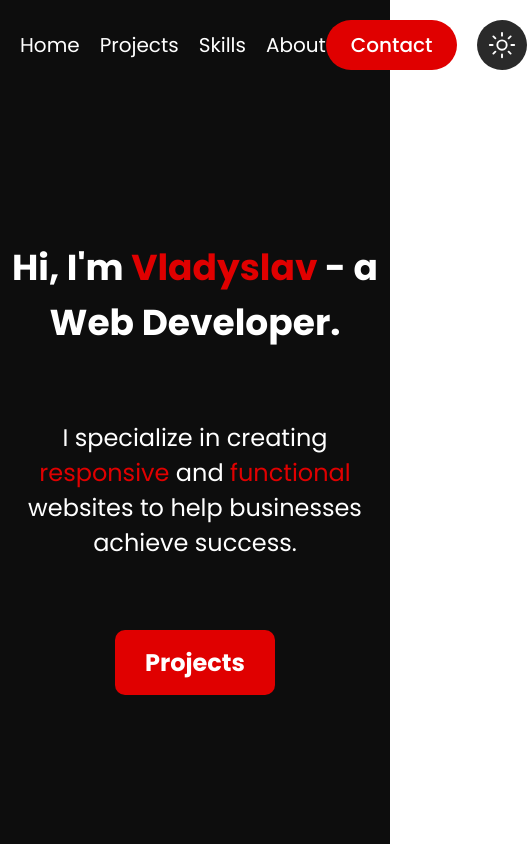
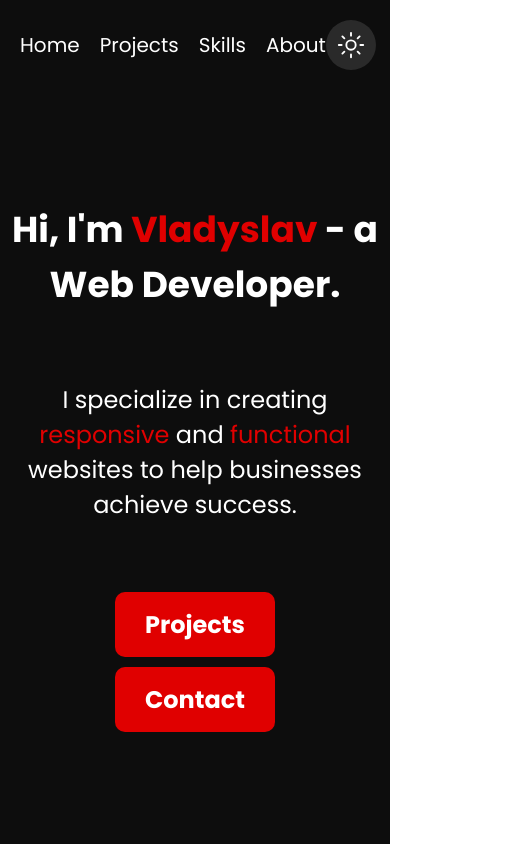
Before and after one commit to regmysss/regmysss.github.io, a React (Vite) app: page / in a window 390 px wide. Shown: the top 844 px of the page, 527 px wide, since content can reach past the window. Built offline with nearby package versions, Linux system fonts and the light colour scheme.

Commit message:
feat: Add contact button to Home component; update styles for button layout and responsiveness

```diff
--- a/src/components/Header.jsx
+++ b/src/components/Header.jsx
@@ -30,6 +30,7 @@ export const Header = ({ theme, setTheme }) => {
                         }
                     </button>
                 </div>
+
             </div>
         </header>
     )
--- a/src/components/Home.jsx
+++ b/src/components/Home.jsx
@@ -7,8 +7,9 @@ export const Home = () => {
                 <div className='home-content'>
                     <h1 className='home-title'>Hi, I&#39;m <span className='selection'>Vladyslav</span> - a Web Developer.</h1>
                     <p className='home-subtitle'>I specialize in creating <span className='selection'>responsive</span> and <span className='selection'>functional</span> websites to help businesses achieve <span>success</span>.</p>
-                    <div>
+                    <div className='home-buttons'>
                         <button className='btn-projects'>Projects</button>
+                        <button className='btn-contact-home'>Contact</button>
                     </div>
                 </div>
             </section>
--- a/src/styles/header.css
+++ b/src/styles/header.css
@@ -61,3 +61,9 @@
     display: flex;
     gap: 20px;
 }
+
+@media (max-width: 768px) {
+    .btn-contact {
+        display: none;
+    }
+}
--- a/src/styles/home.css
+++ b/src/styles/home.css
@@ -25,7 +25,13 @@
     color: var(--main-text-color);
 }
 
-.btn-projects {
+.home-buttons {
+    display: flex;
+    gap: 10px;
+}
+
+.btn-projects,
+.btn-contact-home {
     all: unset;
     padding: 15px 30px;
     background-color: var(--main-button-background-color);
@@ -39,3 +45,15 @@
 .selection {
     color: var(--selection-text-color);
 }
+
+@media (min-width: 768px) {
+    .btn-contact-home {
+        display: none;
+    }
+}
+
+@media (max-width: 576px) {
+    .home-buttons {
+        flex-direction: column;
+    }
+}
```
